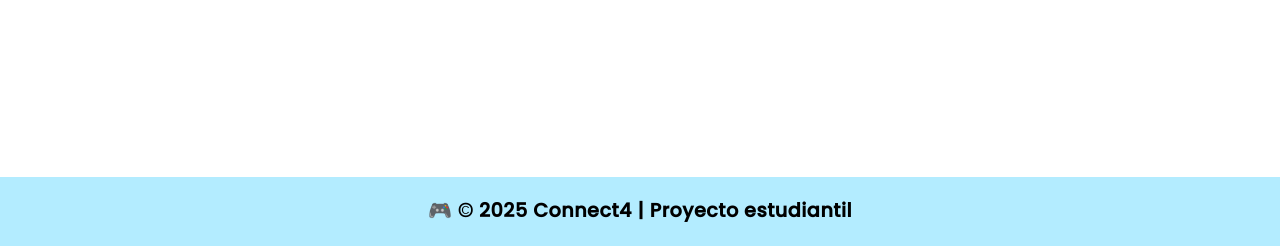
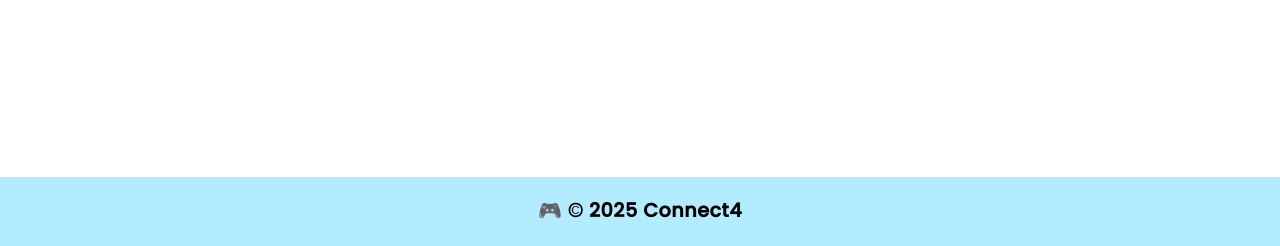
Before and after one commit to nicoleobregon07/Proyecto-progra-avan-web, a Flask app: page /escalafon in a window 1280 px wide. Shown: the part 554-800 px from the top of the page. Run offline with Flask 3, Linux system fonts and the light colour scheme; data that the repository does not hold is empty.

Commit message:
update footer

```diff
--- a/templates/escalafon.html
+++ b/templates/escalafon.html
@@ -151,7 +151,9 @@
   </main>
 
   <footer>
-    🎮 © 2025 Connect4 | Proyecto estudiantil
+    <div class="container">
+      🎮 © 2025 Connect4
+    </div>
   </footer>
 
 </body>
```
